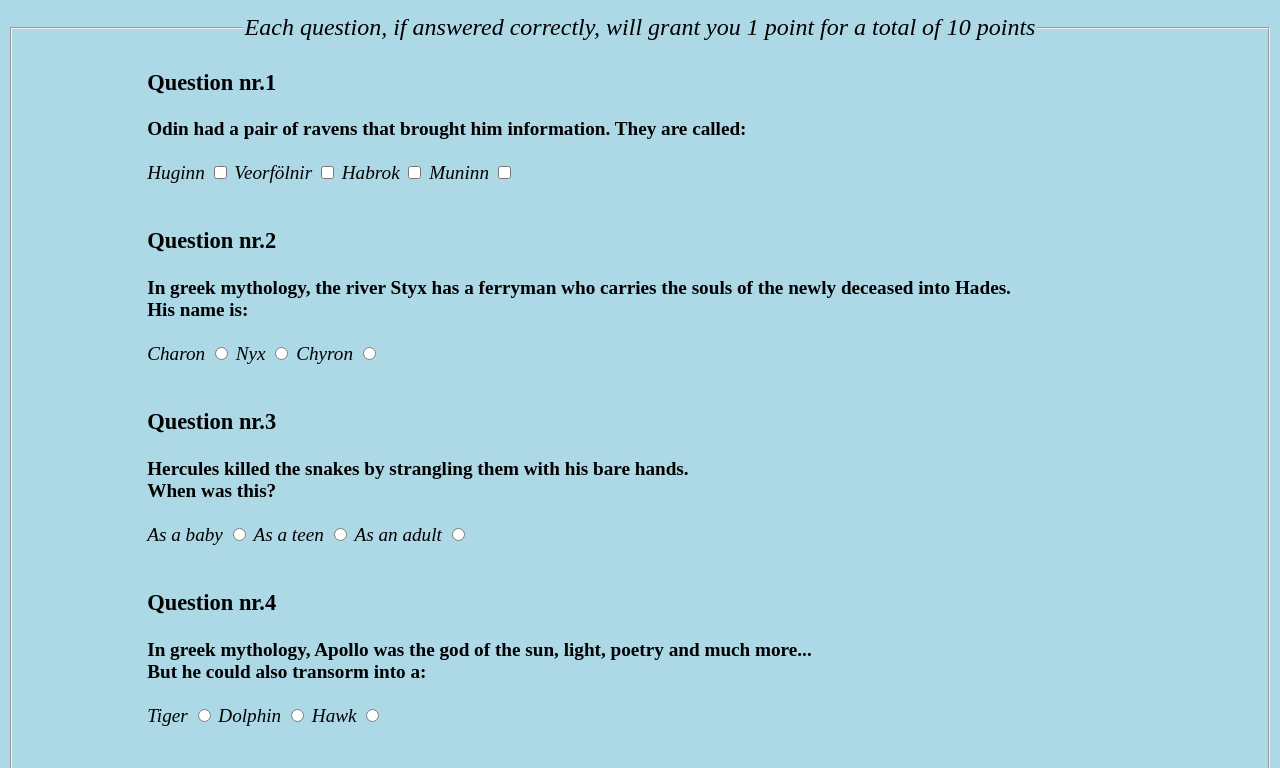
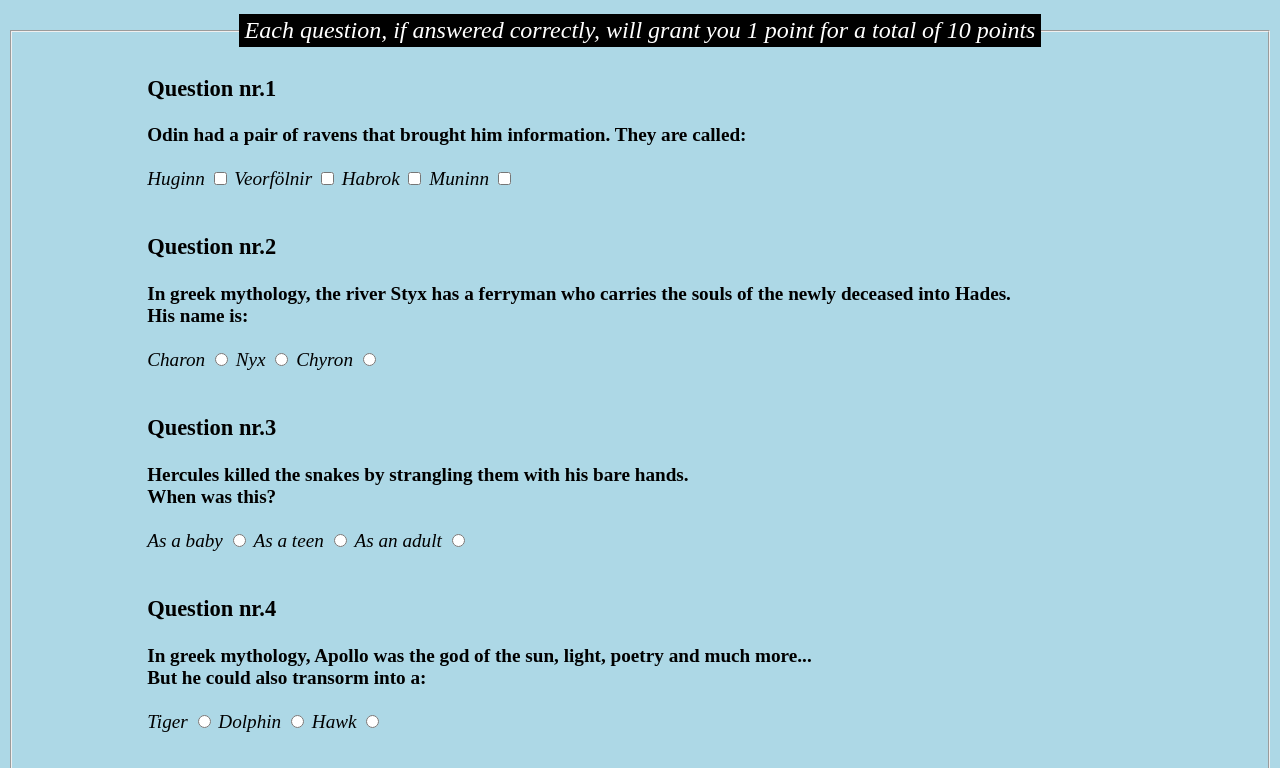
Before and after one commit to AeosKayl/basic-mythology-quiz, a plain HTML site: page index.html in a window 1280 px wide. Shown: the part 241-1009 px from the top of the page. Drawn offline with Linux system fonts and the light colour scheme.

Commit message:
styled the fieldset

```diff
--- a/style.css
+++ b/style.css
@@ -49,4 +49,7 @@ legend{
   font-style:oblique;
   font-size:x-large;
   font-family:'Times New Roman', Times, serif;
+  background-color: #000;
+  color: #fff;
+  padding: 3px 6px;
 }
```
